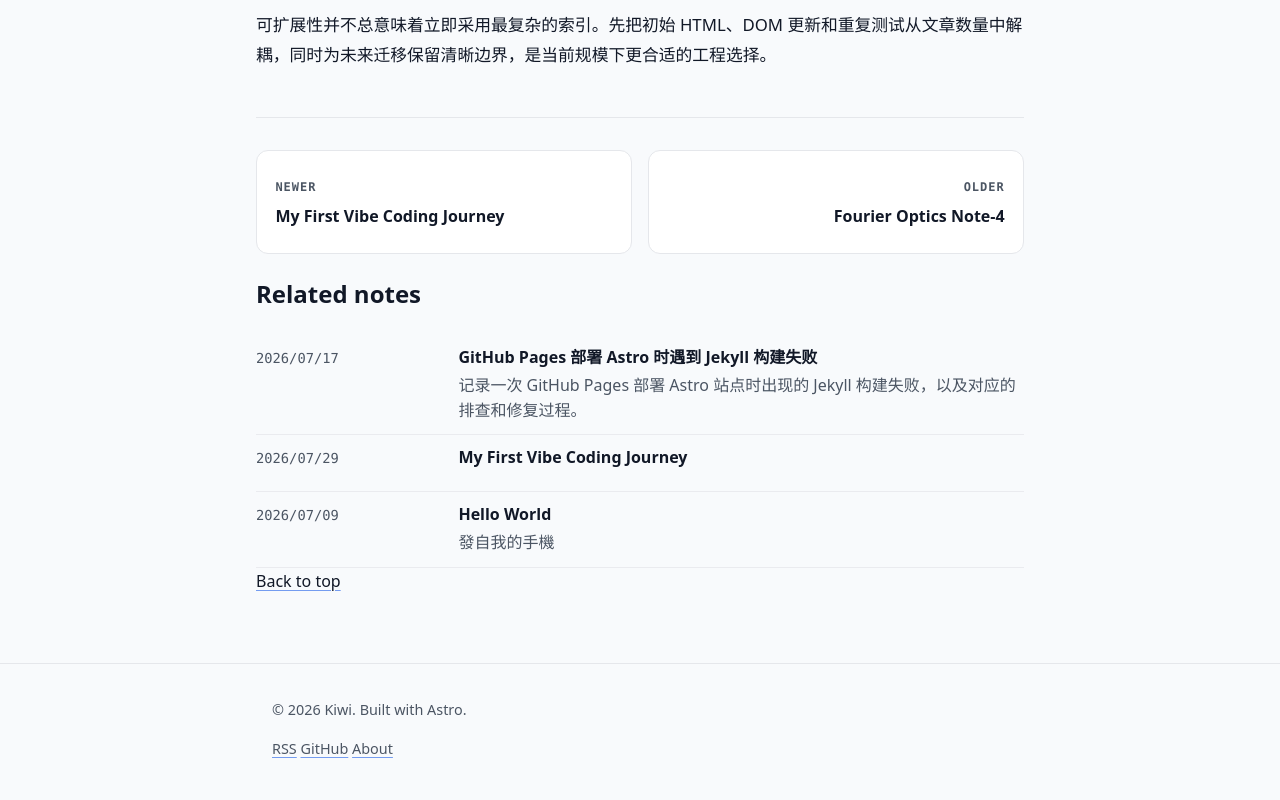
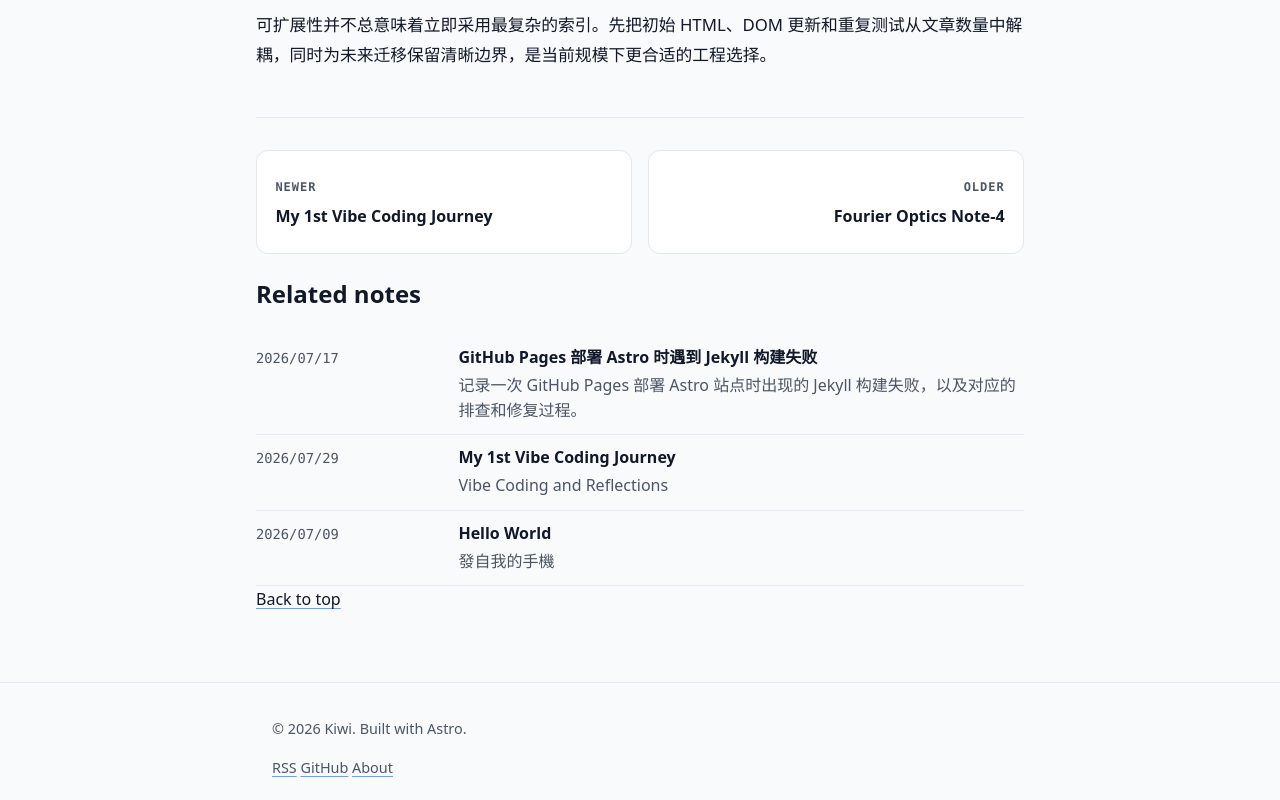
Before and after one commit to Kiwi-2025/Kiwi-2025.github.io, an Astro site: page /blog/astro-scalable-search/ in a window 1280 px wide. Shown: the part 4197-4997 px from the top of the page. Built offline with nearby package versions, Linux system fonts and the light colour scheme; Astro itself is replaced by a stand-in of ours; some packages are replaced by stand-ins of ours; a web font is replaced by a local one.

Commit message:
fix
description is necessary???
URL is necessary in CMS but prohibited in deploy????

```diff
--- a/src/content/blog/my-first-vibe-coding-journey.md
+++ b/src/content/blog/my-first-vibe-coding-journey.md
@@ -1,7 +1,7 @@
 ---
-title: My First Vibe Coding Journey
+title: My 1st Vibe Coding Journey
 date: 2026-07-29 10:51:00
-description: ''
+description: 'Vibe Coding and Reflections'
 updatedDate: 2026-07-29 10:51:00
 categories:
   - 工程笔记
```
